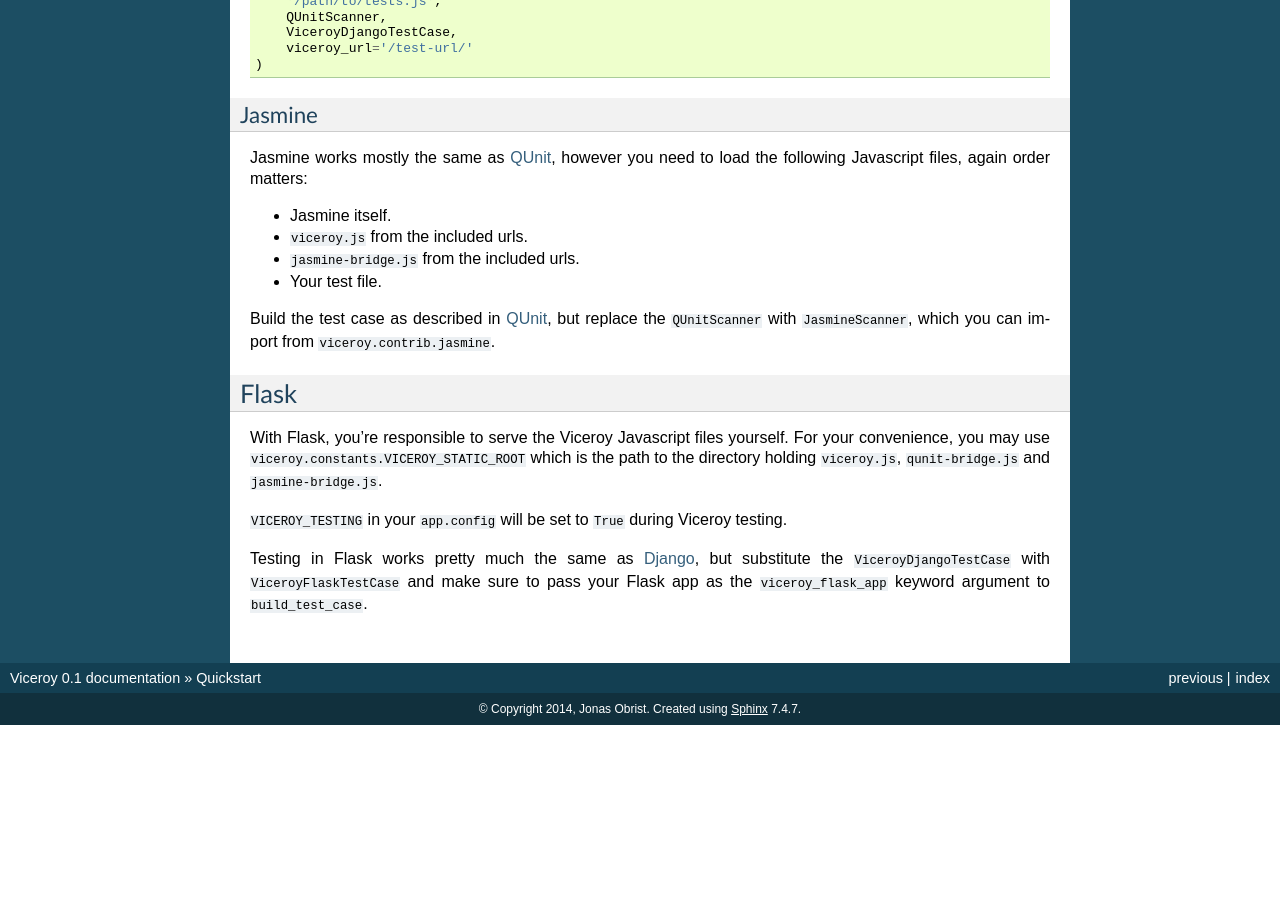
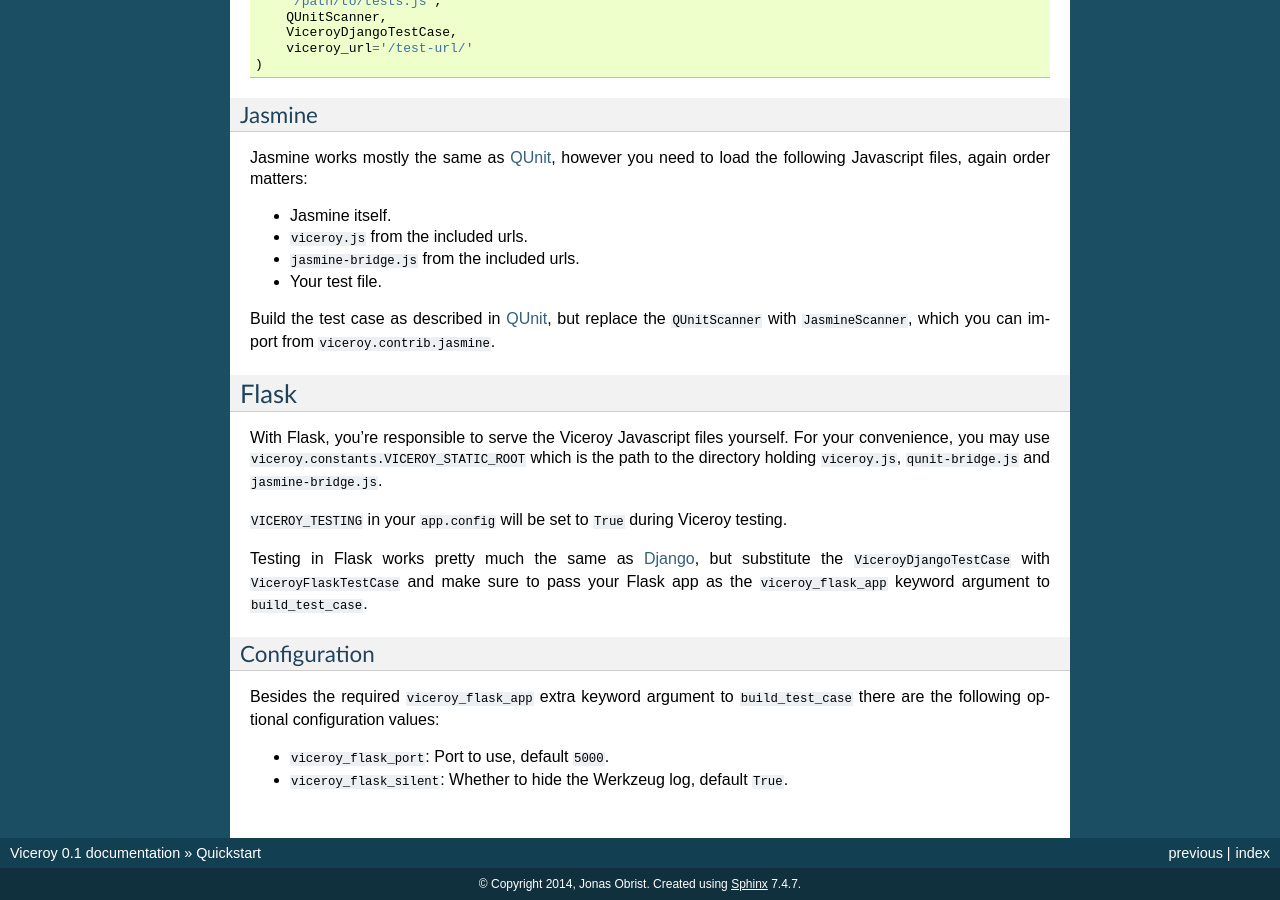
Before and after one commit to ojii/viceroy, a Sphinx documentation site: the page built from docs/quickstart.rst, in a window 1280 px wide and 900 px high, scrolled down 1077 px. Built offline with Sphinx 7.4.7, drawn with Linux system fonts in a browser that asks for light colours; before the commit the page ends 1802 px from its top, so only the background shows below that.

Commit message:
fixed setup.py

```diff
--- a/docs/quickstart.rst
+++ b/docs/quickstart.rst
@@ -111,3 +111,13 @@ Testing in Flask works pretty much the same as :ref:`django`, but substitute
 the ``ViceroyDjangoTestCase`` with ``ViceroyFlaskTestCase`` and make sure to
 pass your Flask app as the ``viceroy_flask_app`` keyword argument to
 ``build_test_case``.
+
+
+Configuration
+=============
+
+Besides the required ``viceroy_flask_app`` extra keyword argument to
+``build_test_case`` there are the following optional configuration values:
+
+* ``viceroy_flask_port``: Port to use, default ``5000``.
+* ``viceroy_flask_silent``: Whether to hide the Werkzeug log, default ``True``.
--- a/setup.py
+++ b/setup.py
@@ -20,5 +20,6 @@ setup(
         'flask-testing',
         'flask',
     ],
-    test_suite='viceroy.tests'
+    test_suite='viceroy.tests',
+    zip_safe=False,
 )
```
Also changed, not shown: 1 other file.
